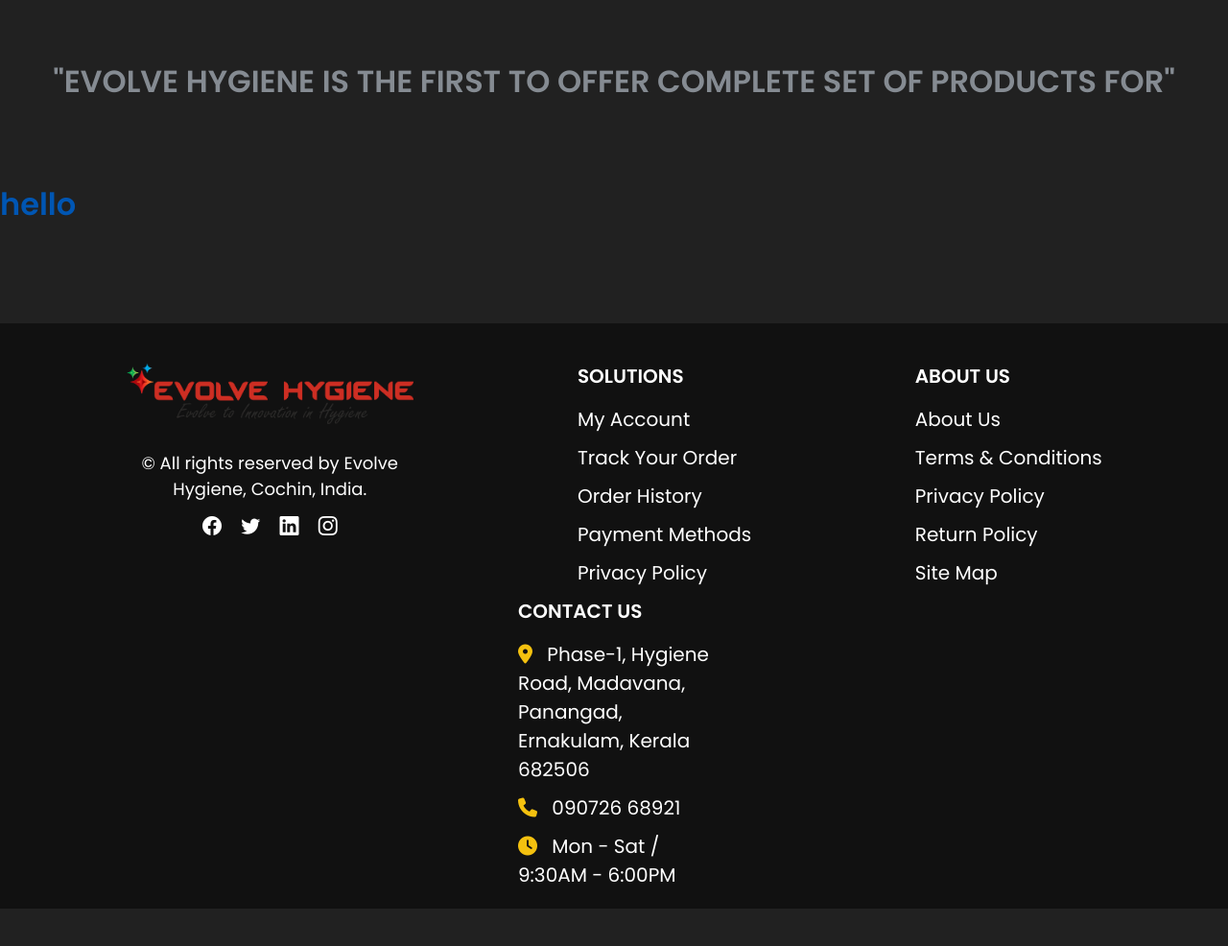
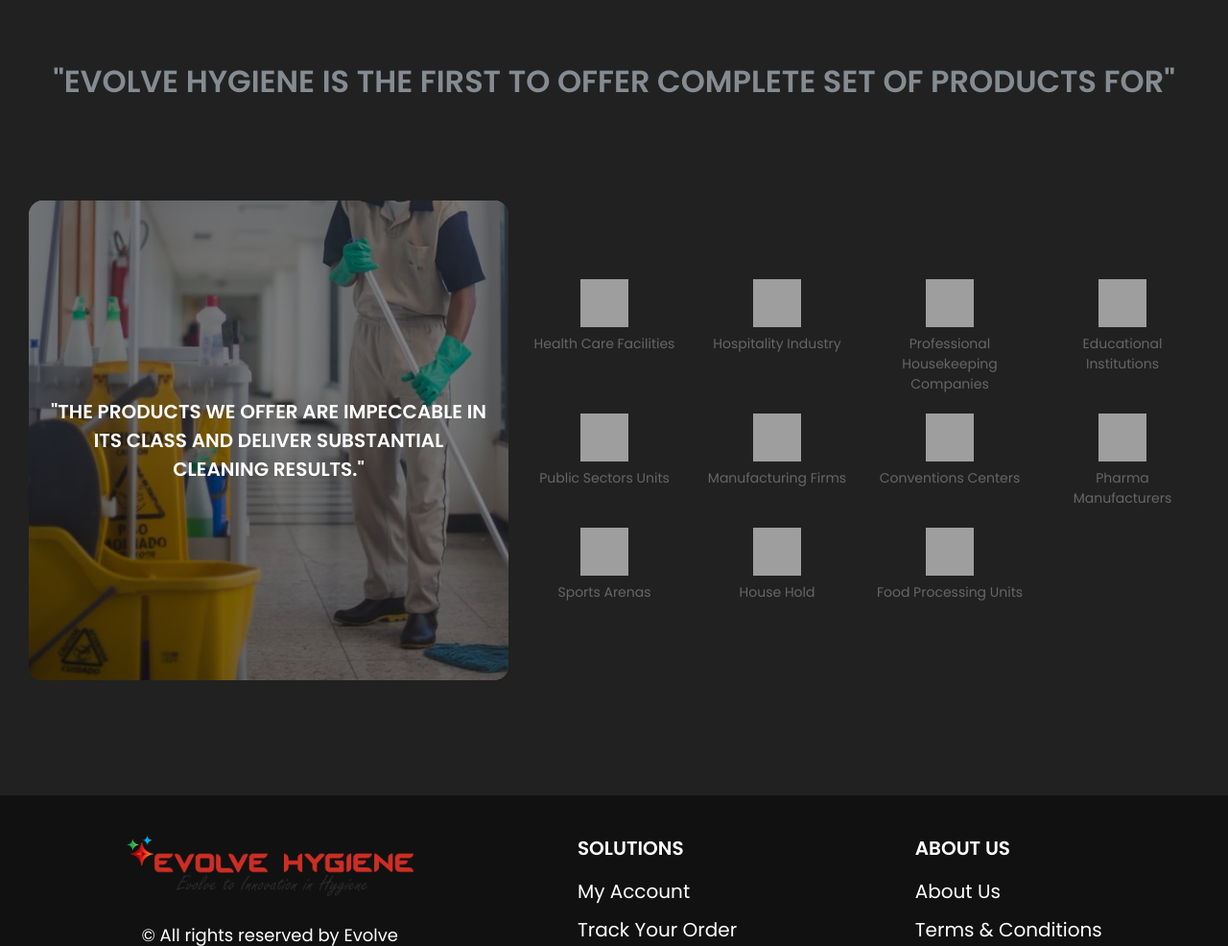
Before and after one commit to JIYAGILBERT/evolve, a Django app: template evolvehygiene/templates/landing_page.html in a window 1280 px wide. Shown: the part 4370-5356 px from the top of the page at 96% size. Before the commit the page ends 5317 px from the top, so only its background shows below. Run offline with Django 5.2, Linux system fonts and the light colour scheme; the template is opened without the code that fills it, so the values that code supplies are empty; some libraries are stand-ins or nearby versions; grey boxes are pictures that could not be loaded.

Commit message:
12/03/25

```diff
--- a/evolvehygiene/static/css/landing_page.css
+++ b/evolvehygiene/static/css/landing_page.css
@@ -281,40 +281,88 @@ body {
     text-align: center;
     color: #d6e1ed8e;
 }
-.demo-2 {
-    width: 100vh;
-    height: auto;
-    color: #0056b3;
+/* Layout Container */
+.container {
     display: flex;
+    align-items: center;
+    justify-content: center;
+    gap: 20px;
+    padding: 20px;
+    /* background-color: #f5f5f5;    */
     flex-wrap: wrap;
-    align-items: center; /* Ensures proper alignment */
-    gap: 20px; /* Adds space between elements */
 }
 
-.demo-2pic {
-    flex: 1; /* Allows flexible width */
-    max-width: 50%; /* Restricts width */
+/* Left Section (Image with Overlay) */
+.image-section {
+    flex: 1;
+    min-width: 350px;
+    max-width: 500px;
+    height: 500px;
+    background: url("/static/image/demo-2.jpg") no-repeat center center/cover;
+    position: relative;
+    border-radius: 15px;
+    overflow: hidden;
 }
 
-.demo-2pic img {
-    border-radius: 20px;
-    padding-left: 10%;
+.demo-2overlay {
+    position: absolute;
+    top: 0;
+    left: 0;
     width: 100%;
-    height: auto; /* Maintains aspect ratio */
-    display: block; /* Removes extra spacing */
+    height: 100%;
+    background: rgba(0, 0, 0, 0.5);
+    display: flex;
+    align-items: center;
+    justify-content: center;
+    text-align: center;
+    padding: 20px;
 }
 
-.demo-2text {
-    /* flex: 1; /* Allows flexible width
-    max-width: 40%;  */
-
+.quote {
+    color: white;
+    font-size: 20px;
+    font-weight: bold;
+    line-height: 1.5;
 }
 
-.demo-2 p {
-    font-size: 18px; /* Corrects font size */
-    color: #ddd;
-    line-height: 1.5; /* Improves readability */
+/* Right Section (Text & Icons) */
+.content-section {
+    flex: 2;
+    min-width: 350px;
+    max-width: 700px;
 }
+
+.heading {
+    font-size: 22px;
+    font-weight: 300;
+    text-transform: uppercase;
+    text-align: center;
+    color: #333;
+    margin-bottom: 20px;
+}
+
+/* Grid for Icons */
+.grid {
+    display: grid;
+    grid-template-columns: repeat(auto-fit, minmax(150px, 1fr));
+    gap: 20px;
+    justify-items: center;
+}
+
+.grid-item {
+    text-align: center;
+}
+
+.grid-item img {
+    width: 50px;
+    height: 50px;
+}
+
+.grid-item p {
+    font-size: 14px;
+    color: #666;
+}
+
 
 
 
@@ -431,3 +479,30 @@ body {
         grid-template-columns: repeat(1, 1fr);
     }
 }
+
+/* Responsive Adjustments */
+@media (max-width: 768px) {
+    .container {
+        flex-direction: column;
+        text-align: center;
+    }
+
+    .image-section {
+        max-width: 100%;
+        height: 400px;
+    }
+
+    .content-section {
+        max-width: 100%;
+    }
+
+    .grid {
+        grid-template-columns: repeat(2, 1fr);
+    }
+}
+
+@media (max-width: 480px) {
+    .grid {
+        grid-template-columns: repeat(1, 1fr);
+    }
+}
--- a/evolvehygiene/templates/landing_page.html
+++ b/evolvehygiene/templates/landing_page.html
@@ -110,19 +110,70 @@
 
     </div>
 
-    <div class="demo-2">
-        <h1>hello</h1>
-        <!-- <div class="demo-2pic">
-            <img src="{% static 'image/demo-2.jpg' %}" alt="Demo Image">
+
+    <div class="container">
+        <!-- Left Section (Image with Quote) -->
+        <div class="image-section">
+            <div class="demo-2overlay">
+                <p class="quote">
+                    "THE PRODUCTS WE OFFER ARE IMPECCABLE IN ITS CLASS AND DELIVER SUBSTANTIAL CLEANING RESULTS."
+                </p>
+            </div>
         </div>
 
-        <div class="demo-2text">
-             <p>Lorem ipsum, dolor sit amet consectetur adipisicing elit. Architecto ratione tempora nihil ad porro quibusdam
-                  excepturi id maiores dolorum quasi. Ea quidem velit voluptatum dignissimos dolor cumque, distinctio laborum non.
-             Lorem ipsum dolor sit amet consectetur adipisicing elit. Aliquid eius impedit suscipit laboriosam est tenetur aspernatur explicabo iste blanditiis rem cupiditate neque debitis alias similique, corrupti fuga? Recusandae, cum omnis.
-                </p>
-        </div> -->
+        <!-- Right Section (Icons & Text) -->
+        <div class="content-section">
+            <!-- <h2 class="heading">EVOLVE HYGIENE IS THE FIRST TO OFFER COMPLETE SET OF PRODUCTS FOR</h2> -->
+            <div class="grid">
+                <div class="grid-item">
+                    <img src="icons/healthcare.png" alt="Health Care">
+                    <p>Health Care Facilities</p>
+                </div>
+                <div class="grid-item">
+                    <img src="icons/hospitality.png" alt="Hospitality">
+                    <p>Hospitality Industry</p>
+                </div>
+                <div class="grid-item">
+                    <img src="icons/housekeeping.png" alt="Housekeeping">
+                    <p>Professional Housekeeping Companies</p>
+                </div>
+                <div class="grid-item">
+                    <img src="icons/education.png" alt="Education">
+                    <p>Educational Institutions</p>
+                </div>
+                <div class="grid-item">
+                    <img src="icons/public-sector.png" alt="Public Sector">
+                    <p>Public Sectors Units</p>
+                </div>
+                <div class="grid-item">
+                    <img src="icons/manufacturing.png" alt="Manufacturing">
+                    <p>Manufacturing Firms</p>
+                </div>
+                <div class="grid-item">
+                    <img src="icons/convention.png" alt="Convention">
+                    <p>Conventions Centers</p>
+                </div>
+                <div class="grid-item">
+                    <img src="icons/pharma.png" alt="Pharma">
+                    <p>Pharma Manufacturers</p>
+                </div>
+                <div class="grid-item">
+                    <img src="icons/sports.png" alt="Sports">
+                    <p>Sports Arenas</p>
+                </div>
+                <div class="grid-item">
+                    <img src="icons/household.png" alt="Household">
+                    <p>House Hold</p>
+                </div>
+                <div class="grid-item">
+                    <img src="icons/food.png" alt="Food">
+                    <p>Food Processing Units</p>
+                </div>
+            </div>
+        </div>
     </div>
+
+
 
 
 
```
